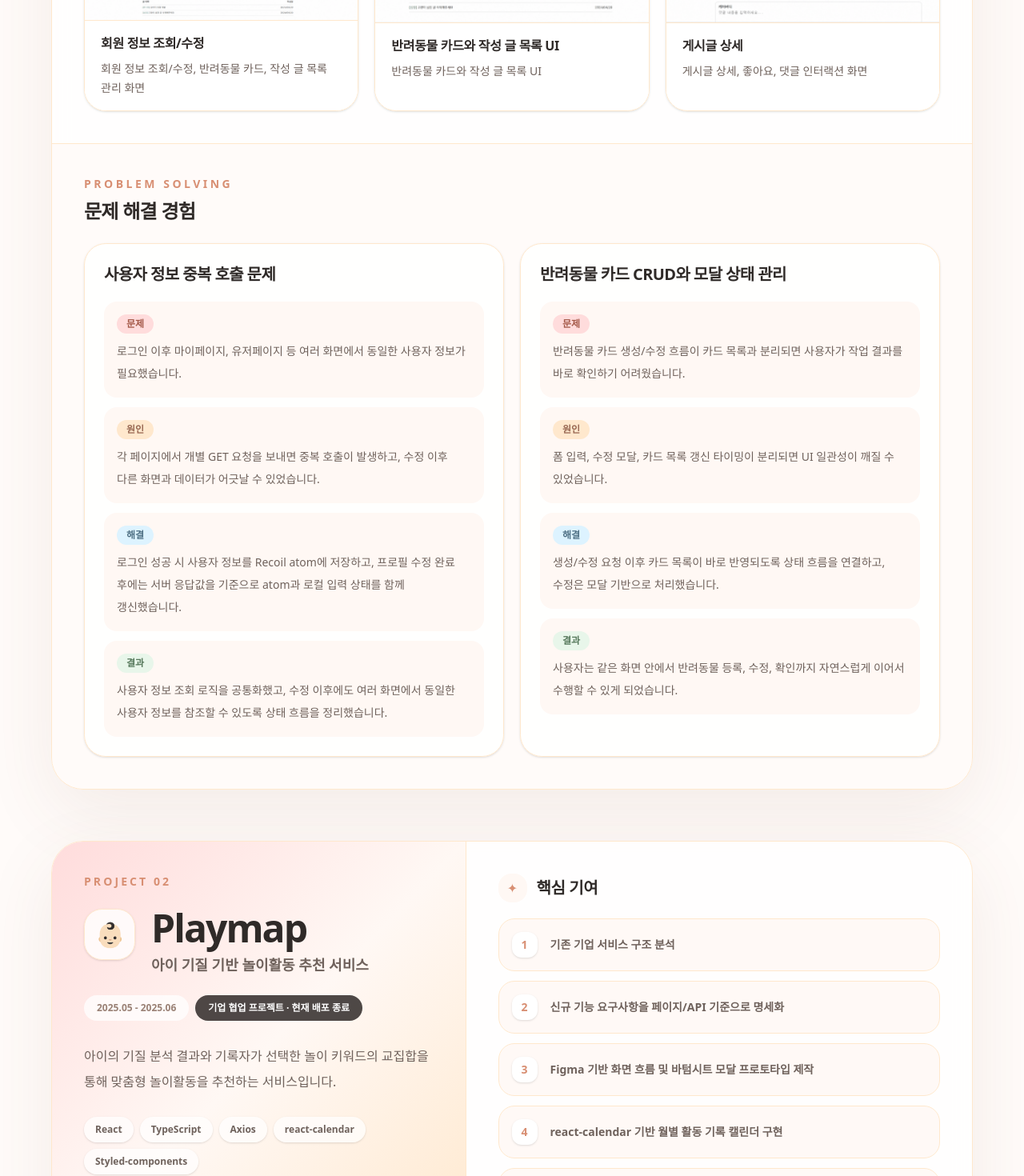
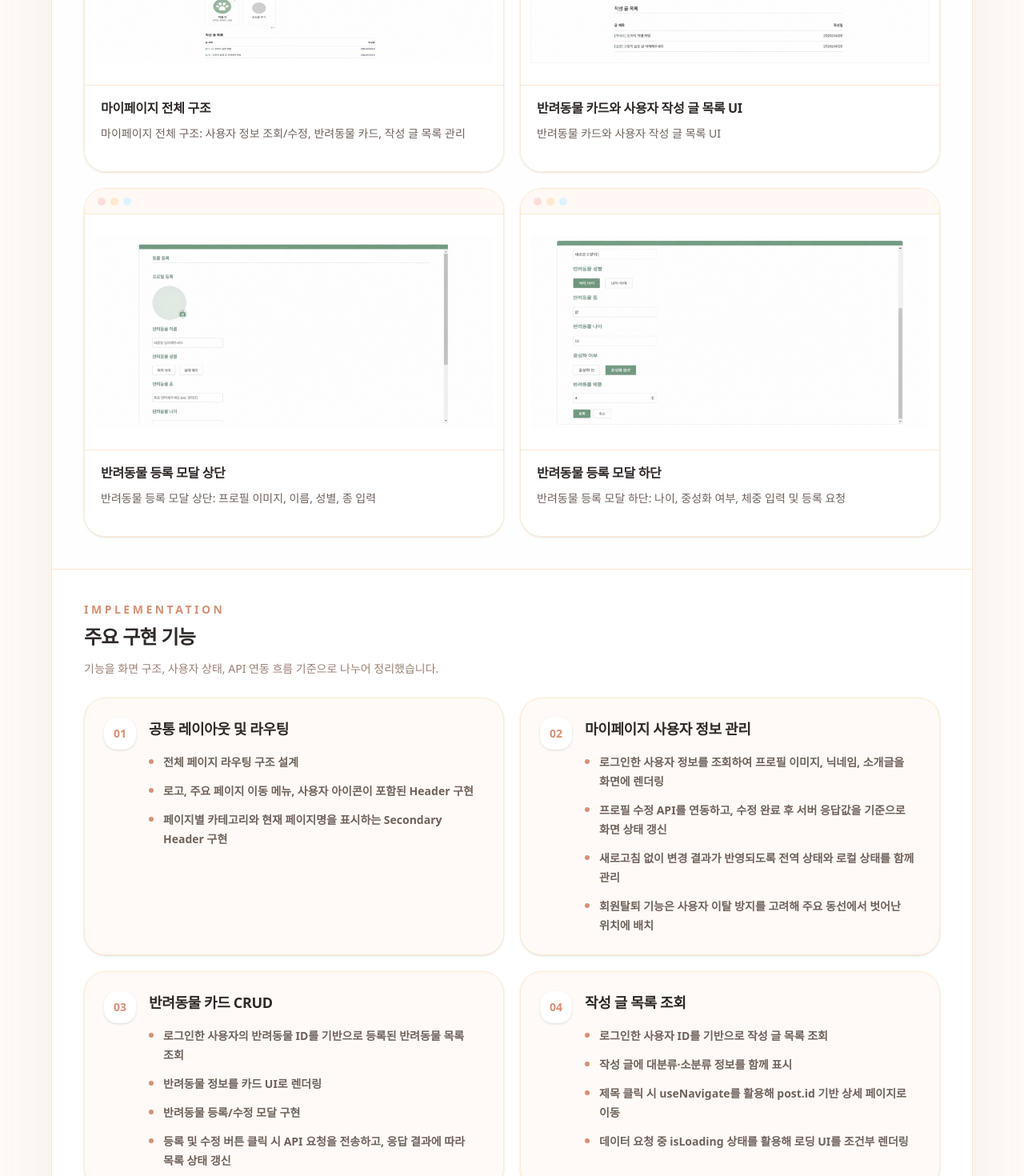
Before and after one commit to k65860/jiyeon_portfolio, a Next.js app: page / in a window 1280 px wide. Shown: the part 2940-4410 px from the top of the page at 80% size. Built offline with nearby package versions, Linux system fonts and the light colour scheme.

Commit message:
Design: 디자인 및 내용 수정

```diff
--- a/app/page.tsx
+++ b/app/page.tsx
@@ -47,6 +47,11 @@ type Trouble = {
   result: string;
 };
 
+type FeatureGroup = {
+  title: string;
+  items: string[];
+};
+
 type Project = {
   title: string;
   subtitle: string;
@@ -55,6 +60,7 @@ type Project = {
   tech: string[];
   roles: string[];
   flow: string[];
+  featureGroups?: FeatureGroup[];
   images: ProjectImage[];
   troubles: Trouble[];
   github: string;
@@ -97,11 +103,9 @@ const projects: Project[] = [
       "Styled-components",
     ],
     roles: [
-      "전체 페이지 라우팅 및 공통 레이아웃 설계",
-      "로그인 이후 사용자 정보 조회/수정 흐름 구현",
-      "반려동물 카드 CRUD 및 수정 모달 구현",
-      "작성 글 목록 조회 및 질병 그룹별 필터링 UI 구현",
-      "마이페이지 중심 사용자 정보 재사용 구조 정리",
+      "Notion 기반 페이지명·컴포넌트명·기능명 문서화로 프론트엔드 구현 범위 정리",
+      "Header, Secondary Header를 포함한 공통 레이아웃과 전체 페이지 라우팅 구조 설계",
+      "마이페이지, 반려동물 카드, 작성 글 목록의 API 연동과 상태 갱신 흐름 구현",
     ],
     flow: [
       "로그인 → 사용자 정보 조회 → 마이페이지 기본값 반영",
@@ -109,45 +113,89 @@ const projects: Project[] = [
       "반려동물 카드 생성/수정/삭제 → 카드 목록 반영",
       "작성 글 목록 조회 → 게시글 상세 확인",
     ],
+    featureGroups: [
+      {
+        title: "공통 레이아웃 및 라우팅",
+        items: [
+          "전체 페이지 라우팅 구조 설계",
+          "로고, 주요 페이지 이동 메뉴, 사용자 아이콘이 포함된 Header 구현",
+          "페이지별 카테고리와 현재 페이지명을 표시하는 Secondary Header 구현",
+        ],
+      },
+      {
+        title: "마이페이지 사용자 정보 관리",
+        items: [
+          "로그인한 사용자 정보를 조회하여 프로필 이미지, 닉네임, 소개글을 화면에 렌더링",
+          "프로필 수정 API를 연동하고, 수정 완료 후 서버 응답값을 기준으로 화면 상태 갱신",
+          "새로고침 없이 변경 결과가 반영되도록 전역 상태와 로컬 상태를 함께 관리",
+          "회원탈퇴 기능은 사용자 이탈 방지를 고려해 주요 동선에서 벗어난 위치에 배치",
+        ],
+      },
+      {
+        title: "반려동물 카드 CRUD",
+        items: [
+          "로그인한 사용자의 반려동물 ID를 기반으로 등록된 반려동물 목록 조회",
+          "반려동물 정보를 카드 UI로 렌더링",
+          "반려동물 등록/수정 모달 구현",
+          "등록 및 수정 버튼 클릭 시 API 요청을 전송하고, 응답 결과에 따라 목록 상태 갱신",
+        ],
+      },
+      {
+        title: "작성 글 목록 조회",
+        items: [
+          "로그인한 사용자 ID를 기반으로 작성 글 목록 조회",
+          "작성 글에 대분류·소분류 정보를 함께 표시",
+          "제목 클릭 시 useNavigate를 활용해 post.id 기반 상세 페이지로 이동",
+          "데이터 요청 중 isLoading 상태를 활용해 로딩 UI를 조건부 렌더링",
+        ],
+      },
+    ],
     images: [
       {
         src: "/projects/carebuddy/carebuddy-01.png",
-        caption: "회원 정보 조회/수정, 반려동물 카드, 작성 글 목록 관리 화면",
+        caption:
+          "마이페이지 전체 구조: 사용자 정보 조회/수정, 반려동물 카드, 작성 글 목록 관리",
         device: "desktop",
       },
       {
         src: "/projects/carebuddy/carebuddy-02.png",
-        caption: "반려동물 카드와 작성 글 목록 UI",
+        caption: "반려동물 카드와 사용자 작성 글 목록 UI",
         device: "desktop",
       },
       {
-        src: "/projects/carebuddy/carebuddy-05.png",
-        caption: "게시글 상세, 좋아요, 댓글 인터랙션 화면",
+        src: "/projects/carebuddy/carebuddy-03.png",
+        caption: "반려동물 등록 모달 상단: 프로필 이미지, 이름, 성별, 종 입력",
+        device: "desktop",
+      },
+      {
+        src: "/projects/carebuddy/carebuddy-04.png",
+        caption:
+          "반려동물 등록 모달 하단: 나이, 중성화 여부, 체중 입력 및 등록 요청",
         device: "desktop",
       },
     ],
     troubles: [
       {
-        title: "사용자 정보 중복 호출 문제",
+        title: "CORS 이슈 해결",
         problem:
-          "로그인 이후 마이페이지, 유저페이지 등 여러 화면에서 동일한 사용자 정보가 필요했습니다.",
+          "프론트엔드와 백엔드가 분리된 환경에서 API를 연동하는 과정 중, 브라우저 CORS 정책으로 인해 마이페이지 관련 요청이 차단되었습니다.",
         cause:
-          "각 페이지에서 개별 GET 요청을 보내면 중복 호출이 발생하고, 수정 이후 다른 화면과 데이터가 어긋날 수 있었습니다.",
+          "프론트엔드 배포 주소와 로컬 개발 주소가 백엔드 CORS 허용 origin에 포함되어 있지 않았고, 요청 방식과 credentials 설정 여부도 함께 확인이 필요한 상황이었습니다.",
         solution:
-          "로그인 성공 시 사용자 정보를 Recoil atom에 저장하고, 프로필 수정 완료 후에는 서버 응답값을 기준으로 atom과 로컬 입력 상태를 함께 갱신했습니다.",
+          "백엔드 팀과 함께 요청 주소, 허용 origin, credentials 설정 여부를 점검했습니다. 프론트엔드에서는 Axios 요청 경로와 API 호출 방식을 정리했고, 백엔드에서는 프론트엔드 배포 주소와 로컬 개발 주소를 허용하도록 CORS 설정을 수정했습니다.",
         result:
-          "사용자 정보 조회 로직을 공통화했고, 수정 이후에도 여러 화면에서 동일한 사용자 정보를 참조할 수 있도록 상태 흐름을 정리했습니다.",
+          "API 요청이 정상적으로 처리되면서 마이페이지 사용자 정보 조회/수정, 반려동물 카드 조회/등록/수정, 사용자 작성 글 목록 조회 기능을 안정적으로 연결할 수 있었습니다.",
       },
       {
-        title: "반려동물 카드 CRUD와 모달 상태 관리",
+        title: "사용자 정보 상태 관리 구조화",
         problem:
-          "반려동물 카드 생성/수정 흐름이 카드 목록과 분리되면 사용자가 작업 결과를 바로 확인하기 어려웠습니다.",
+          "로그인 이후 마이페이지와 유저페이지 등 여러 화면에서 동일한 사용자 정보가 필요했습니다.",
         cause:
-          "폼 입력, 수정 모달, 카드 목록 갱신 타이밍이 분리되면 UI 일관성이 깨질 수 있었습니다.",
+          "각 페이지에서 사용자 정보를 개별 호출하면 중복 요청이 발생하고, 프로필 수정 이후 화면마다 데이터가 다르게 보일 수 있었습니다.",
         solution:
-          "생성/수정 요청 이후 카드 목록이 바로 반영되도록 상태 흐름을 연결하고, 수정은 모달 기반으로 처리했습니다.",
+          "로그인 사용자 정보를 전역 상태로 관리하고, 프로필 수정 완료 후 서버 응답값을 기준으로 전역 상태와 로컬 입력 상태를 함께 갱신했습니다.",
         result:
-          "사용자는 같은 화면 안에서 반려동물 등록, 수정, 확인까지 자연스럽게 이어서 수행할 수 있게 되었습니다.",
+          "사용자 정보 조회 로직이 단순해졌고, 새로고침 없이 수정 결과가 화면에 반영되도록 상태 흐름을 일관되게 관리할 수 있었습니다.",
       },
     ],
     github: "https://github.com/k65860/Carebuddy",
@@ -221,7 +269,7 @@ const projects: Project[] = [
           "사용자는 하나의 모달 흐름 안에서 키워드 선택, 추천 활동 확인, 기록 저장까지 자연스럽게 진행할 수 있게 되었습니다.",
       },
     ],
-    github: "https://github.com/PlayguideP/frontend",
+    github: "https://github.com/k65860/playmap",
     status: "기업 협업 프로젝트 · 현재 배포 종료",
   },
 ];
@@ -569,7 +617,12 @@ function Projects() {
         />
 
         <div className="mt-12 space-y-16">
-          {projects.map((project, index) => (
+          {projects.map((project, index) => {
+            const hasMobileImage = project.images.some(
+              (image) => image.device === "mobile",
+            );
+
+            return (
               <motion.article
                 key={project.title}
                 initial="hidden"
@@ -656,7 +709,7 @@ function Projects() {
                         ✦
                       </span>
                       <h4 className="text-xl font-black tracking-[-0.02em] text-[#2F2A28]">
-                      핵심 기여
+                        역할 요약
                       </h4>
                     </div>
 
@@ -664,9 +717,9 @@ function Projects() {
                       {project.roles.map((role, roleIndex) => (
                         <div
                           key={role}
-                        className="flex items-center gap-4 rounded-[1.25rem] border border-[#FFE8CD] bg-[#FFF8F4]/80 px-4 py-4"
+                          className="flex items-start gap-4 rounded-[1.25rem] border border-[#FFE8CD] bg-[#FFF8F4]/80 px-4 py-4"
                         >
-                        <span className="flex h-8 w-8 shrink-0 items-center justify-center rounded-xl bg-white text-sm font-black text-[#D88F73] shadow-sm">
+                          <span className="mt-0.5 flex h-8 w-8 shrink-0 items-center justify-center rounded-xl bg-white text-sm font-black text-[#D88F73] shadow-sm">
                             {roleIndex + 1}
                           </span>
                           <p className="break-keep text-sm font-bold leading-6 text-[#6F625C]">
@@ -678,6 +731,7 @@ function Projects() {
                   </div>
                 </div>
 
+                {project.flow.length > 0 && (
                   <div className="border-t border-[#FFE8CD] bg-[#FFF8F4]/70 px-8 py-6 md:px-10">
                     <div className="flex flex-col gap-4 lg:flex-row lg:items-start">
                       <p className="shrink-0 pt-2 text-sm font-black text-[#2F2A28]">
@@ -701,6 +755,7 @@ function Projects() {
                       </div>
                     </div>
                   </div>
+                )}
 
                 <div className="border-t border-[#FFE8CD] p-8 md:p-10">
                   <div className="mb-6 flex items-end justify-between gap-4">
@@ -714,17 +769,15 @@ function Projects() {
                     </div>
 
                     <p className="hidden text-sm font-bold text-[#9A8175] md:block">
-                    {project.images.some((image) => image.device === "desktop")
-                      ? "Desktop UI"
-                      : "Mobile UI"}
+                      {hasMobileImage ? "Mobile UI" : "Desktop UI"}
                     </p>
                   </div>
 
                   <div
                     className={
-                    project.images.some((image) => image.device === "mobile")
+                      hasMobileImage
                         ? "grid gap-5 sm:grid-cols-2 lg:grid-cols-3"
-                      : "grid gap-5 md:grid-cols-3"
+                        : "grid gap-5 md:grid-cols-2"
                     }
                   >
                     {project.images.map((image, imageIndex) => (
@@ -743,10 +796,37 @@ function Projects() {
                   </div>
                 </div>
 
+                {project.featureGroups && (
+                  <div className="border-t border-[#FFE8CD] bg-white p-8 md:p-10">
+                    <div className="mb-6">
+                      <p className="text-sm font-black uppercase tracking-[0.25em] text-[#D88F73]">
+                        Implementation
+                      </p>
+                      <h4 className="mt-2 text-2xl font-black tracking-[-0.03em] text-[#2F2A28]">
+                        주요 구현 기능
+                      </h4>
+                      <p className="mt-3 break-keep text-sm leading-6 text-[#9A8175]">
+                        기능을 화면 구조, 사용자 상태, API 연동 흐름 기준으로
+                        나누어 정리했습니다.
+                      </p>
+                    </div>
+
+                    <div className="grid gap-5 lg:grid-cols-2">
+                      {project.featureGroups.map((group, groupIndex) => (
+                        <FeatureGroupCard
+                          key={group.title}
+                          group={group}
+                          index={groupIndex}
+                        />
+                      ))}
+                    </div>
+                  </div>
+                )}
+
                 <div className="border-t border-[#FFE8CD] bg-[#FFF8F4]/50 p-8 md:p-10">
                   <div className="mb-6">
                     <p className="text-sm font-black uppercase tracking-[0.25em] text-[#D88F73]">
-                    Problem Solving
+                      Trouble Shooting
                     </p>
                     <h4 className="mt-2 text-2xl font-black tracking-[-0.03em] text-[#2F2A28]">
                       문제 해결 경험
@@ -760,7 +840,8 @@ function Projects() {
                   </div>
                 </div>
               </motion.article>
-          ))}
+            );
+          })}
         </div>
       </div>
 
@@ -773,6 +854,41 @@ function Projects() {
         />
       )}
     </section>
+  );
+}
+
+function FeatureGroupCard({
+  group,
+  index,
+}: {
+  group: FeatureGroup;
+  index: number;
+}) {
+  return (
+    <article className="rounded-[1.7rem] border border-[#FFE8CD] bg-[#FFF8F4]/70 p-6 shadow-sm">
+      <div className="flex items-start gap-4">
+        <span className="flex h-10 w-10 shrink-0 items-center justify-center rounded-2xl bg-white text-sm font-black text-[#D88F73] shadow-sm">
+          {String(index + 1).padStart(2, "0")}
+        </span>
+
+        <div>
+          <h5 className="break-keep text-lg font-black tracking-[-0.02em] text-[#2F2A28]">
+            {group.title}
+          </h5>
+
+          <ul className="mt-4 space-y-3">
+            {group.items.map((item) => (
+              <li key={item} className="flex gap-3">
+                <span className="mt-2 h-1.5 w-1.5 shrink-0 rounded-full bg-[#D88F73]" />
+                <p className="break-keep text-sm font-bold leading-6 text-[#6F625C]">
+                  {item}
+                </p>
+              </li>
+            ))}
+          </ul>
+        </div>
+      </div>
+    </article>
   );
 }
 
@@ -805,7 +921,7 @@ function ProjectImageCard({
       <div
         className={[
           "relative w-full overflow-hidden bg-white",
-          isMobile ? "aspect-[9/16]" : "aspect-[16/10]",
+          isMobile ? "aspect-[9/16]" : "aspect-[16/9]",
         ].join(" ")}
       >
         <Image
@@ -815,12 +931,9 @@ function ProjectImageCard({
           sizes={
             isMobile
               ? "(max-width: 768px) 100vw, 33vw"
-              : "(max-width: 768px) 100vw, 33vw"
+              : "(max-width: 768px) 100vw, 50vw"
           }
-          className={[
-            "transition duration-500 group-hover:scale-[1.04]",
-            isMobile ? "object-contain p-3" : "object-cover object-top",
-          ].join(" ")}
+          className="object-contain p-3 transition duration-500 group-hover:scale-[1.04]"
         />
 
         <div className="absolute inset-0 flex items-center justify-center bg-[#2F2A28]/0 opacity-0 transition group-hover:bg-[#2F2A28]/20 group-hover:opacity-100">
@@ -832,7 +945,7 @@ function ProjectImageCard({
 
       <div className="min-h-[108px] border-t border-[#FFE8CD] bg-white px-5 py-4">
         <h5 className="break-keep text-base font-black tracking-[-0.02em] text-[#2F2A28]">
-          {image.caption.split(",")[0]}
+          {image.caption.split(":")[0]}
         </h5>
         <p className="mt-2 break-keep text-sm leading-6 text-[#6F625C]">
           {image.caption}
@@ -891,7 +1004,7 @@ function ImageModal({
               {modal.projectTitle} Preview
             </p>
             <h4 className="mt-1 break-keep text-lg font-black text-[#2F2A28]">
-              {currentImage.caption.split(",")[0]}
+              {currentImage.caption.split(":")[0]}
             </h4>
           </div>
 
```
Lines whose indentation alone changed are shown as unchanged.
